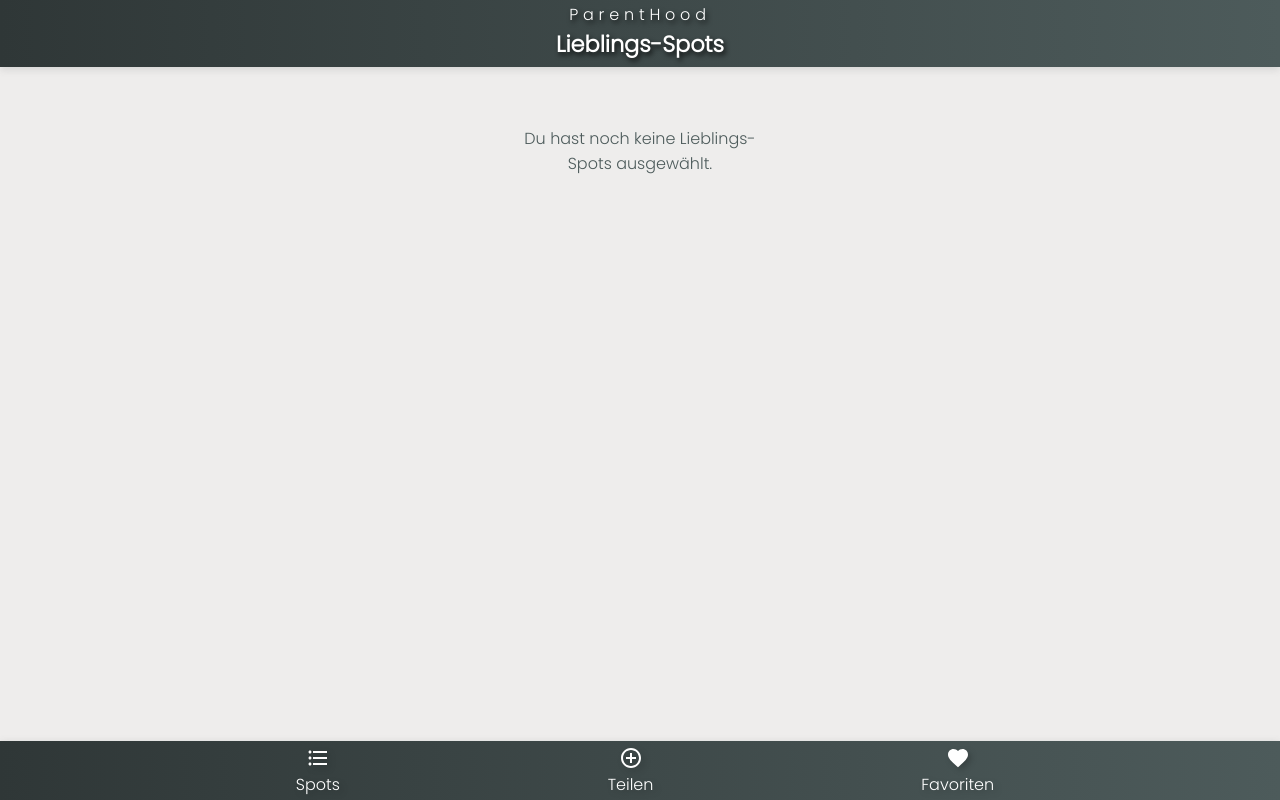
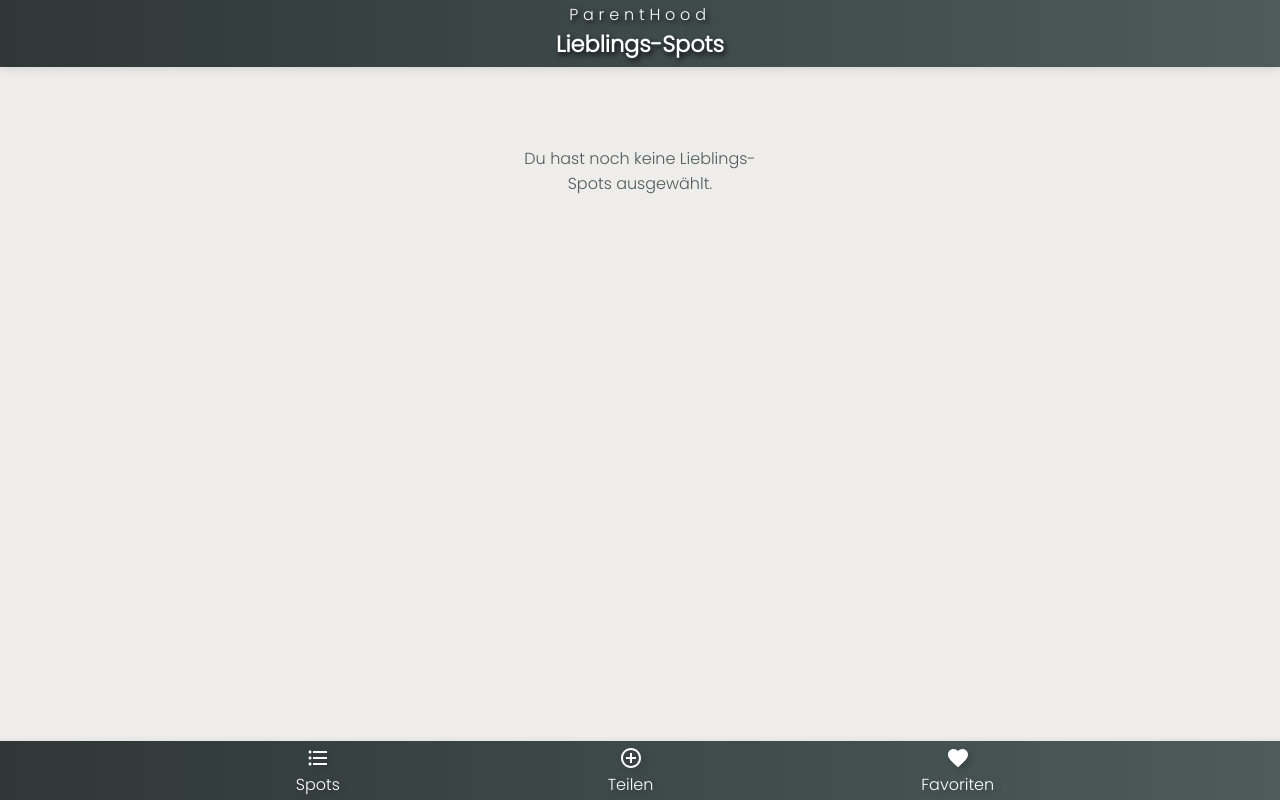
Before and after one commit to FelineHuhn/capstone-project-parenthood, a Next.js app: page /favorites in a window 1280 px wide. Built offline with nearby package versions, Linux system fonts and the light colour scheme; what cloudinary-react would draw is missing.

Commit message:
fix styling and timeout in snackbar

```diff
--- a/components/SnackBar.js
+++ b/components/SnackBar.js
@@ -8,7 +8,7 @@ export default function SnackBar({ text, onClose }) {
     const timeoutID = setTimeout(() => {
       setShowSnack(false);
       onClose?.();
-    }, 3000);
+    }, 2000);
 
     return () => clearTimeout(timeoutID);
   }, []);
--- a/pages/favorites/index.js
+++ b/pages/favorites/index.js
@@ -56,7 +56,7 @@ export default function FavoriteSpots({ spots, setSpot }) {
 }
 
 const StyledFavoritesSection = styled.section`
-  margin: 60px 0 30px 0;
+  margin: 80px 0 30px 0;
 `;
 
 const PlaceholderText = styled.p`
```
